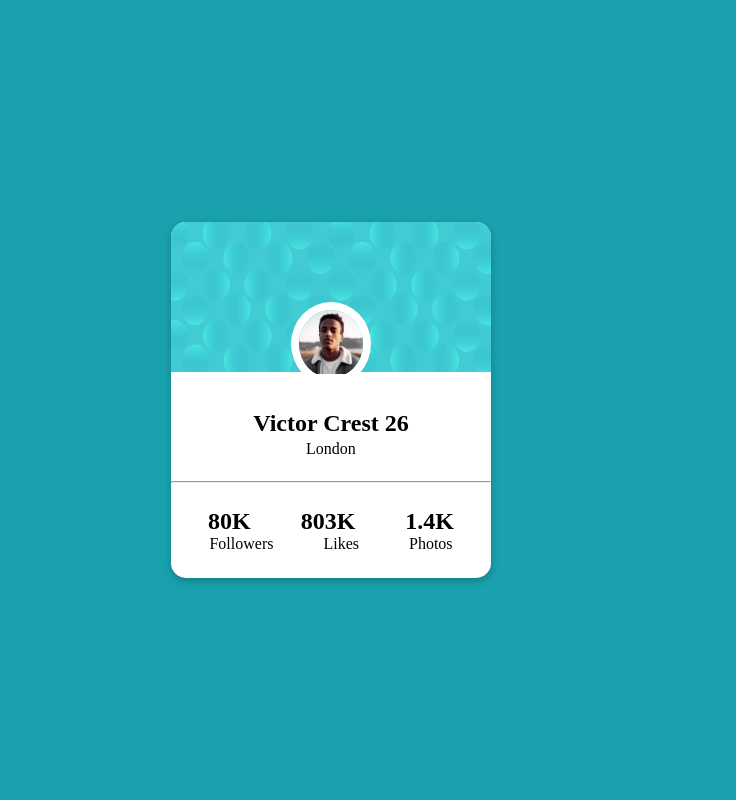
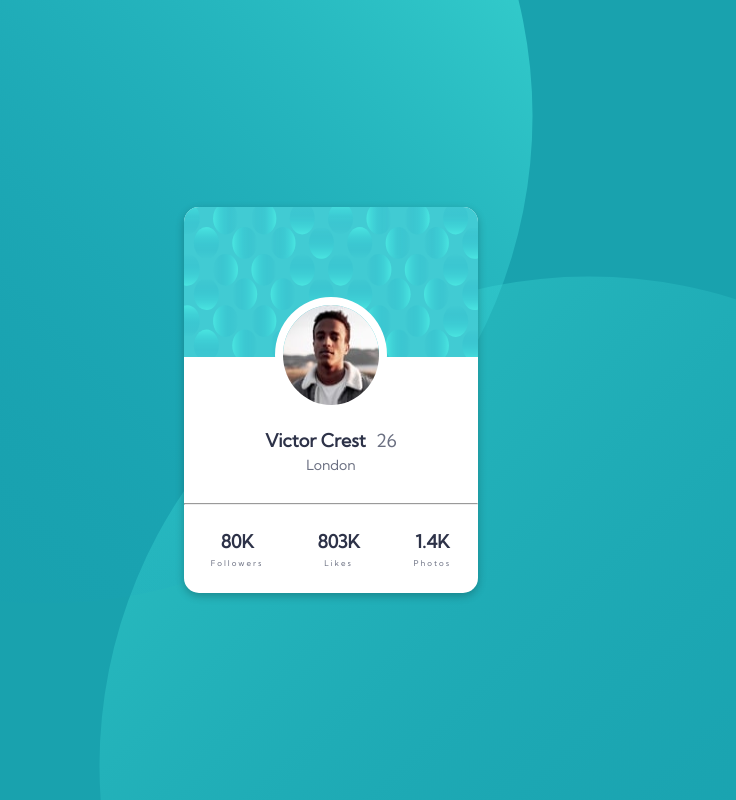
Before and after one commit to parmida-banaee/profile-card-html-css-test1, a plain HTML site: page Html & Css/src/index.html in a window 1280 px wide. Shown: the whole page, without its empty margins (309-1045 px from the left). Drawn offline with Linux system fonts and the light colour scheme.

Commit message:
Completed UI

```diff
--- a/Html & Css/src/index.html
+++ b/Html & Css/src/index.html
@@ -4,7 +4,9 @@
 <head>
     <meta charset="UTF-8" />
     <meta name="viewport" content="width=device-width, initial-scale=1.0" />
+    <link rel="stylesheet" href="https://fonts.googleapis.com/css?family=Kumbh+Sans">
     <link rel="stylesheet" href="styles/style.css" />
+
     <title>Profile Card</title>
 </head>
 
@@ -21,19 +23,24 @@
 
             </div>
             <div class="card-name">
-                <h2>Victor Crest 26</h2>
+                <div class="name">
+                    <h2>Victor Crest</h2>
+                    <h2 class="age">26</h2>
+                </div>
                 <p>London</p>
             </div>
             <hr width="100%">
             <div class="card-details">
-                <div class="numbers">
+                <div class="align">
                     <h2>80K</h2>
+                    <p>Followers</p>
+                </div>
+                <div class="align">
                     <h2>803K</h2>
+                    <p>Likes</p>
+                </div>
+                <div class="align">
                     <h2>1.4K</h2>
-                </div>
-                <div class="title">
-                    <p>Followers</p>
-                    <p>Likes</p>
                     <p>Photos</p>
                 </div>
             </div>
--- a/Html & Css/src/styles/style.css
+++ b/Html & Css/src/styles/style.css
@@ -1,13 +1,8 @@
-@font-face {
-    font-family: myFirstFont;
-    src: url(sansation_bold.woff);
-    font-weight: bold;
-}
-
 * {
     padding: 0;
     margin: 0;
     box-sizing: border-box;
+    font-family: 'Kumbh Sans', serif;
 }
 
 html {
@@ -23,10 +18,13 @@ body {
     justify-content: center;
     background-color: hsl(185, 75%, 39%);
     height: 100%;
+    background-image: url('../assets/bg-pattern-top.svg'), url('../assets/bg-pattern-bottom.svg');
+    background-repeat: no-repeat;
+    background-position: -45% 210%, 135% -155%;
 }
 
 #card {
-    width: 25%;
+    width: 23%;
     background-color: white;
     margin: auto;
     display: flex;
@@ -56,10 +54,8 @@ body {
 }
 
 figure {
-    height: 100%;
-    width: 25%;
     position: inherit;
-    top: -70px;
+    top: -60px;
     border: 8px solid white;
     border-radius: 50%;
     overflow: hidden;
@@ -72,31 +68,62 @@ figure {
 
 .card-name {
     margin-top: -45px;
-    margin-bottom: 20px;
+    margin-bottom: 25px;
     line-height: 25px;
     text-align: center;
 }
 
+.card-name h2 {
+    color: hsl(229, 23%, 23%);
+    font-size: 18px;
+    font-weight: 700;
+}
+
+h2.age {
+    color: hsl(227, 10%, 46%);
+    font-weight: 400;
+}
+
+.card-name p {
+    color: hsl(227, 10%, 46%);
+    font-size: 14px;
+    font-weight: 400;
+}
+
+div.name {
+    display: flex;
+}
+
+.name h2 {
+    padding: 0 5px;
+}
+
 .card-details {
-    margin: 25px;
+    width: 100%;
+    margin: 25px 0;
     display: flex;
-    justify-content: center;
-    flex-direction: column;
+    justify-content: space-around;
     align-items: center;
 }
 
-.numbers {
-    display: flex;
+.align {
+    text-align: center;
 }
 
-.numbers h2 {
-    padding: 0 25px;
+.align h2 {
+    padding-bottom: 5px;
+    font-size: 18px;
+    font-weight: 700;
+    color: hsl(229, 23%, 23%);
 }
 
-.title {
-    display: flex;
+.align p {
+    font-size: 8px;
+    font-weight: 400;
+    color: hsl(227, 10%, 46%);
+    letter-spacing: 2px;
 }
 
-.title p {
-    padding: 0 25px;
+hr {
+    color: hsl(227, 10%, 46%);
 }
```
